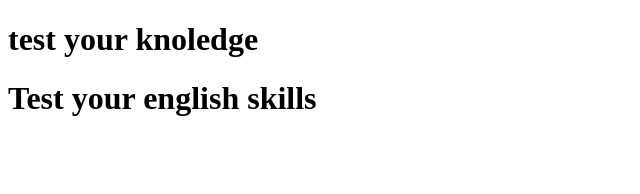
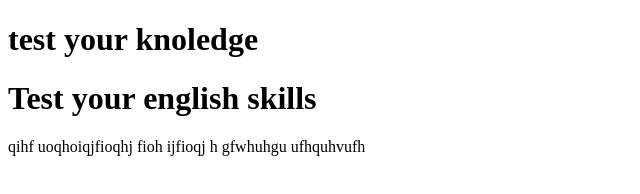
Before and after one commit to sambocueva/wdd230, a plain HTML site: page index.html in a window 1280 px wide. Shown: the whole page, without its empty margins (0-640 px from the left). Drawn offline with Linux system fonts and the light colour scheme.

Commit message:
home page

```diff
--- a/index.html
+++ b/index.html
@@ -9,6 +9,9 @@
 <body>
     <h1>test your knoledge</h1>
    <h1> Test your english skills</h1>
+   <p>qihf uoqhoiqjfioqhj fioh ijfioqj
+    h   gfwhuhgu ufhquhvufh
+   </p>
 
 </body>
 </html>
```
